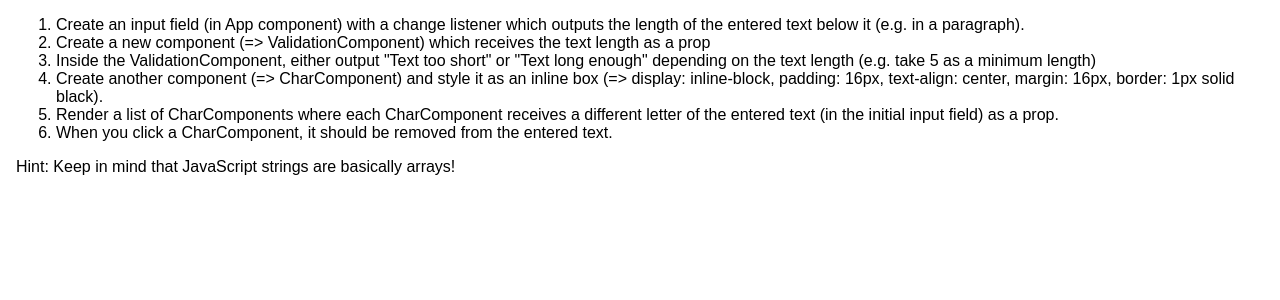
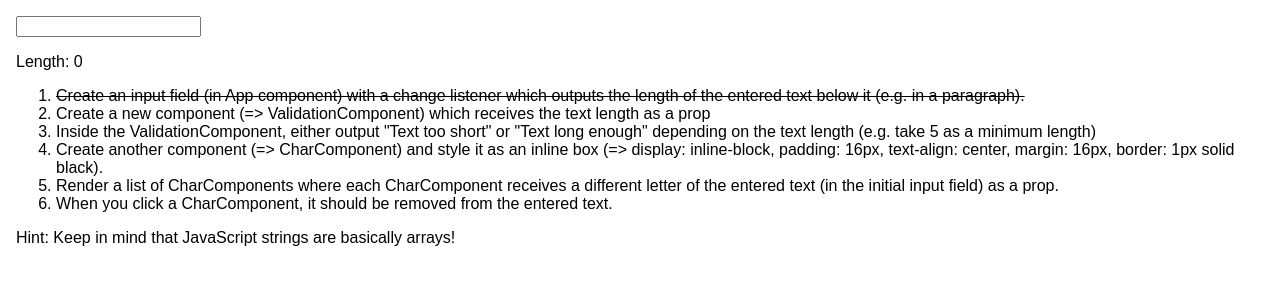
Before and after one commit to jarnoln/react-exercise-2, a React (Create React App) app: page / in a window 1280 px wide. Shown: the top 300 px of the page. Built offline with nearby package versions, Linux system fonts and the light colour scheme.

Commit message:
Text input and text length display

```diff
--- a/src/App.css
+++ b/src/App.css
@@ -1,3 +1,7 @@
 .App {
   margin: 16px;
 }
+
+li.done {
+  text-decoration: line-through;
+}
--- a/src/App.js
+++ b/src/App.js
@@ -2,11 +2,24 @@ import React, { Component } from 'react';
 import './App.css';
 
 class App extends Component {
+  state = {
+    text: ''
+  }
+
+  textChangedHandler = (event) => {
+    const text = event.target.value;
+    console.log(this.state.text);
+    this.setState({text: text});
+    this.render();
+  }
+
   render() {
     return (
       <div className="App">
+        <input type="text" onChange={this.textChangedHandler} />
+        <p> Length: {this.state.text.length} </p>
         <ol>
-          <li>Create an input field (in App component) with a change listener which outputs the length of the entered text below it (e.g. in a paragraph).</li>
+          <li className="done">Create an input field (in App component) with a change listener which outputs the length of the entered text below it (e.g. in a paragraph).</li>
           <li>Create a new component (=> ValidationComponent) which receives the text length as a prop</li>
           <li>Inside the ValidationComponent, either output "Text too short" or "Text long enough" depending on the text length (e.g. take 5 as a minimum length)</li>
           <li>Create another component (=> CharComponent) and style it as an inline box (=> display: inline-block, padding: 16px, text-align: center, margin: 16px, border: 1px solid black).</li>
```
